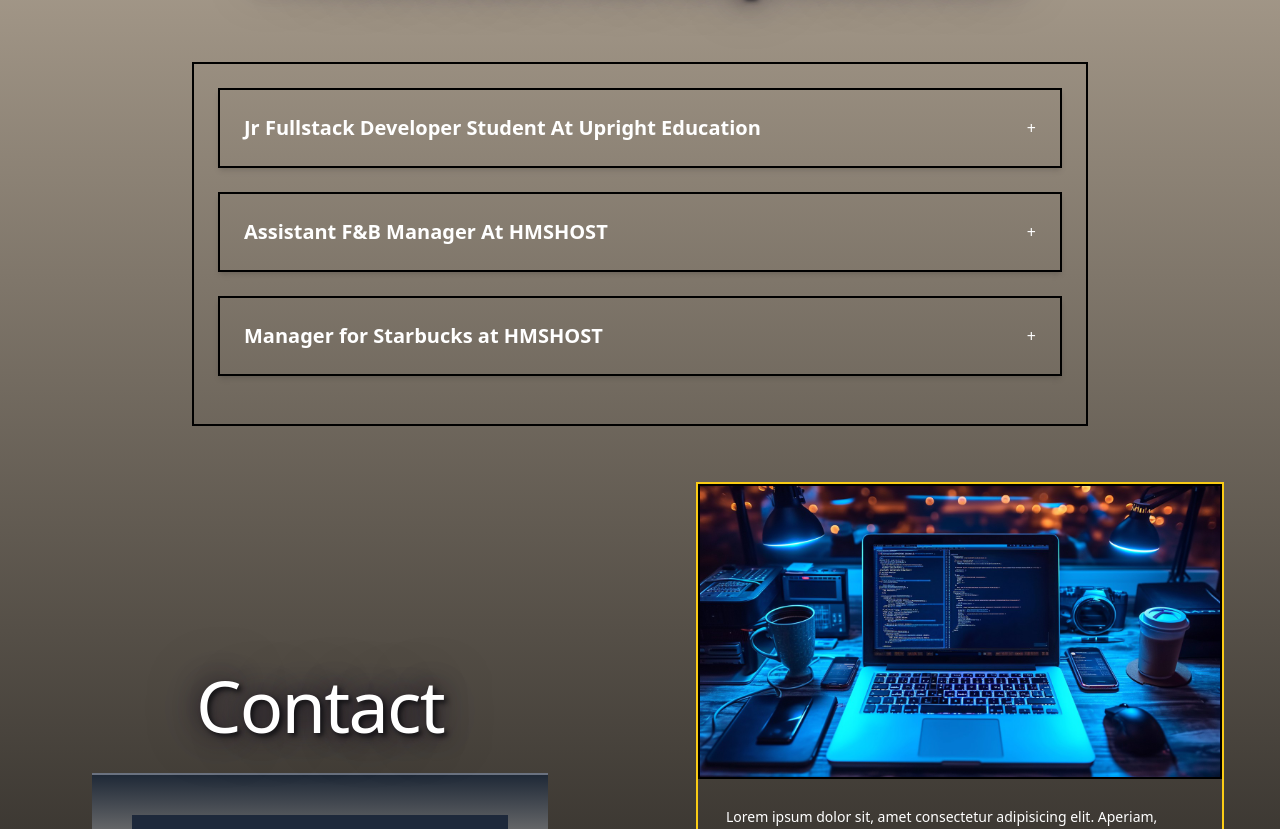
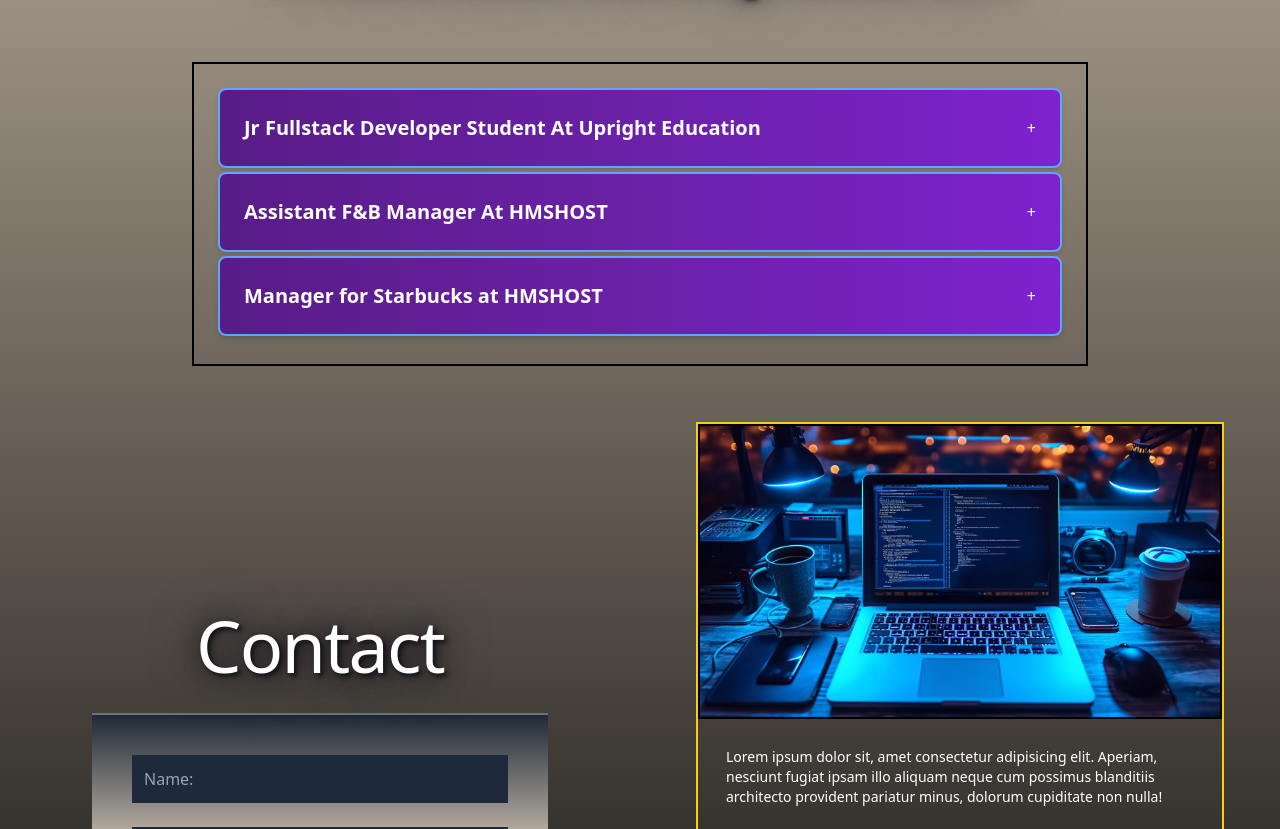
Before and after one commit to Nostromo714/portfolioClient, a React (Create React App) app: page / in a window 1280 px wide. Shown: the part 2914-3743 px from the top of the page. Built offline with nearby package versions, Linux system fonts and the light colour scheme.

Commit message:
edited color styles and rounded edges edited spacing

```diff
--- a/src/components/toggleBox.js
+++ b/src/components/toggleBox.js
@@ -7,7 +7,7 @@ const ToggleBox = ({ title, description, className }) => {
 
 
 return (
-    <div className={`p-6 bg-opacity-50 mb-6 border-2 border-black text-white shadow-md  ${className}`}>
+    <div className={` border-2 border-blue-400 rounded-lg p-6 bg-gradient-to-r from-purple-900 via-purple-800 to-purple-700 shadow-lg mb-1 text-white shadow-md  ${className}`}>
         <div
         onClick={() => setIsOpen(!isOpen)}
         className="cursor-pointer"
@@ -17,17 +17,16 @@ return (
             alignItems: 'center',
         }}
         >
-            <h2 className="text-xl font-semibold">{title}</h2>
+            <h2 className="text-xl font-semibold ">{title}</h2>
             <span>{isOpen ? '_' : '+'}</span>
         </div>
 
         {isOpen && (
-            <div className="mt-6 ">
-                 <div className={`mt-6 p-4 ${isOpen ? 'bg-orange-500' : 'bg-white'}`}>
-                 {/* Change background color when open */}
-                <p>{description}</p>
+            <div className="mt-4 rounded-lg bg-black ">
+                    <div className="p-4 ">
+                        <p className="rounded-lg p-3 ">{description}</p>
+                    </div>
                 </div>
-             </div>
         )}
     </div>
 )
```
